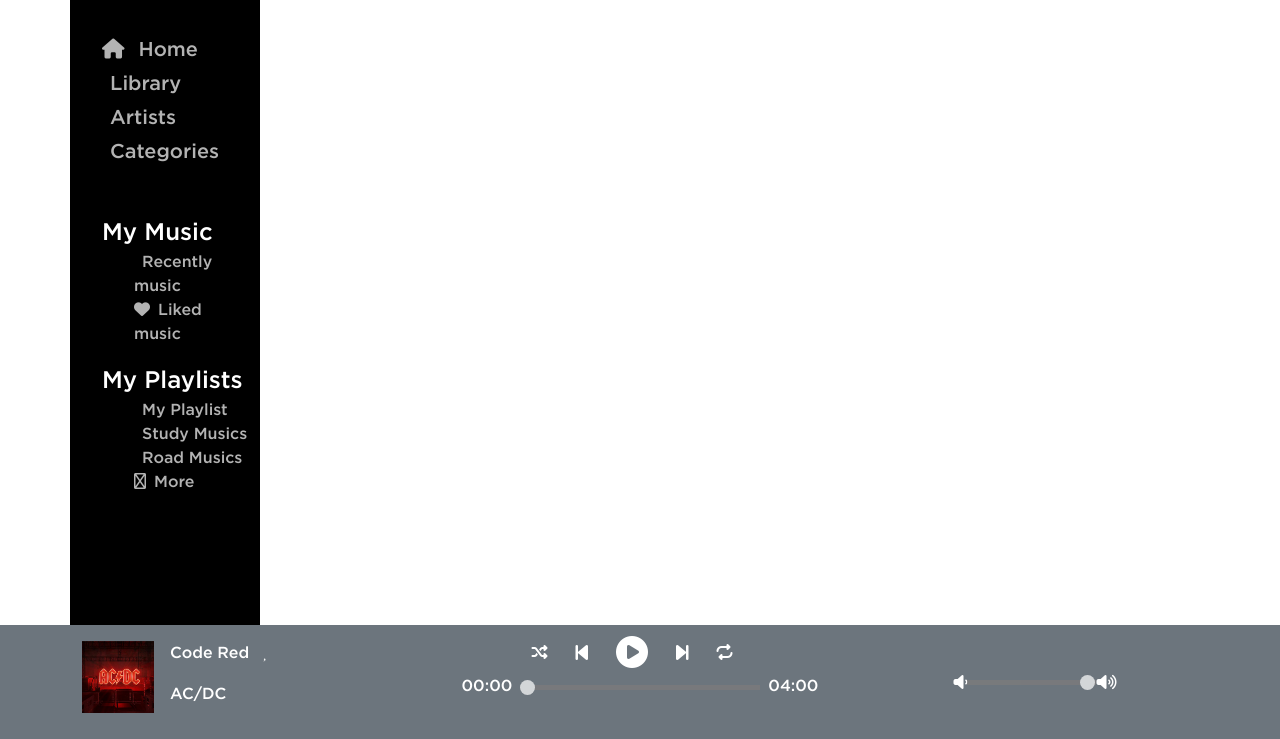
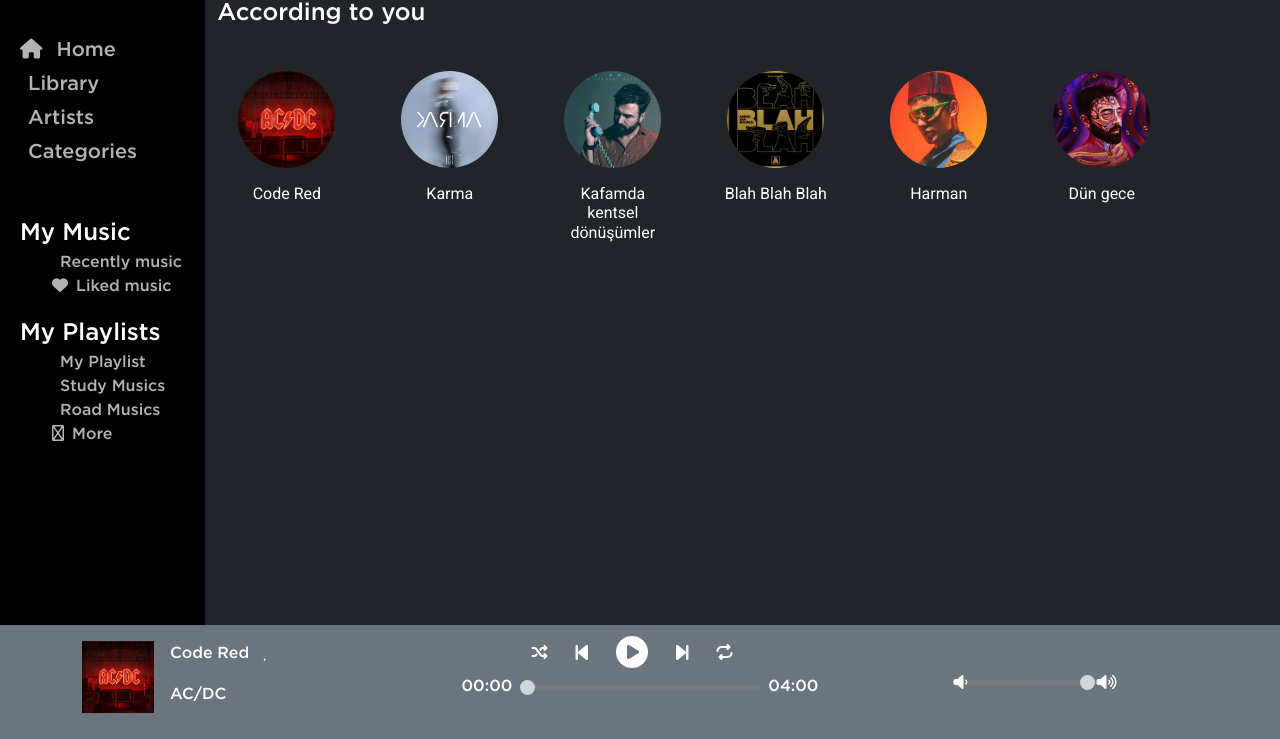
Before and after one commit to tarlan-code/MusicPlayer, a plain HTML site: page Page/categorymusic.html in a window 1280 px wide. Shown: the part 61-800 px from the top of the page. Drawn offline with nearby package versions, Linux system fonts and the light colour scheme.

Commit message:
added top section

```diff
--- a/Page/categorymusic.html
+++ b/Page/categorymusic.html
@@ -1,43 +1,158 @@
+<!DOCTYPE html>
+<html lang="en">
+  <head>
+    <meta charset="utf-8" />
+    <meta name="viewport" content="width=device-width, initial-scale=1" />
+    <title>Bootstrap demo</title>
+    <link rel="preconnect" href="https://fonts.googleapis.com" />
+    <link rel="preconnect" href="https://fonts.gstatic.com" crossorigin />
+    <link
+      href="https://fonts.googleapis.com/css2?family=Righteous&display=swap"
+      rel="stylesheet"
+    />
+    <link
+      href="https://fonts.googleapis.com/css2?family=Roboto:ital,wght@0,100;0,300;0,400;0,500;0,700;0,900;1,400&display=swap"
+      rel="stylesheet"
+    />
 
-<!doctype html>
-<html lang="en">
-
-<head>
-    <meta charset="utf-8">
-    <meta name="viewport" content="width=device-width, initial-scale=1">
-    <title>Bootstrap demo</title>
-    <link rel="stylesheet" href="https://site-assets.fontawesome.com/releases/v6.2.1/css/all.css">
-    <link href="https://cdn.jsdelivr.net/npm/bootstrap@5.2.3/dist/css/bootstrap.min.css" rel="stylesheet"
-        integrity="sha384-rbsA2VBKQhggwzxH7pPCaAqO46MgnOM80zW1RWuH61DGLwZJEdK2Kadq2F9CUG65" crossorigin="anonymous">
-    <link rel="stylesheet" href="/Assets/css/home.css">
+    <link
+      rel="stylesheet"
+      href="https://site-assets.fontawesome.com/releases/v6.2.1/css/all.css"
+    />
+    <link
+      href="https://cdn.jsdelivr.net/npm/bootstrap@5.2.3/dist/css/bootstrap.min.css"
+      rel="stylesheet"
+      integrity="sha384-rbsA2VBKQhggwzxH7pPCaAqO46MgnOM80zW1RWuH61DGLwZJEdK2Kadq2F9CUG65"
+      crossorigin="anonymous"
+    />
+    <link rel="stylesheet" href="/Assets/css/home.css" />
     <script src="https://ajax.googleapis.com/ajax/libs/jquery/3.5.1/jquery.min.js"></script>
   </head>
 
-<body>
+  <body class="bg-dark">
+    <div class="main-container">
+      <div class="row">
+        <div id="menu-bar"></div>
+        <div class="col-9 bg-dark">
+          <h1 class="text-white">Categories</h1>
+          <p class="text-white fs-4">According to you</p>
 
-        <div class="container main-container">
-            <div class="row">
-                <div id="menu-bar">
-
+          <div class="recent-music mt-3">
+            <div class="row row-cols-1 row-cols-md-6 g-4 mt-2">
+              <div class="col">
+                <a href="">
+                  <div
+                    class="card bg-transparent d-flex flex-column justify-content-center align-items-center h-100 border-0"
+                  >
+                    <img
+                      src="../Assets/img/nowplaymusic.jpg"
+                      class="card-img-top rounded-circle"
+                      alt="..."
+                    />
+                    <div class="card-body text-center">
+                      <h5 class="card-title text-white">Code Red</h5>
                     </div>
-                <div class="col-9">
-                    <h1>Bootstrap demo</h1>
+                  </div>
+                </a>
+              </div>
+              <div class="col">
+                <a href="">
+                  <div
+                    class="card bg-transparent d-flex flex-column justify-content-center align-items-center h-100 border-0"
+                  >
+                    <img
+                      src="../Assets/img/m-1.jpeg"
+                      class="card-img-top rounded-circle"
+                      alt="..."
+                    />
+                    <div class="card-body text-center">
+                      <h5 class="card-title text-white">Karma</h5>
+                    </div>
+                  </div>
+                </a>
+              </div>
+              <div class="col">
+                <a href="">
+                  <div
+                    class="card bg-transparent d-flex flex-column justify-content-center align-items-center h-100 border-0"
+                  >
+                    <img
+                      src="../Assets/img/m-2.jpeg"
+                      class="card-img-top rounded-circle"
+                      alt="..."
+                    />
+                    <div class="card-body text-center">
+                      <h5 class="card-title text-white">
+                        Kafamda kentsel dönüşümler
+                      </h5>
+                    </div>
+                  </div>
+                </a>
+              </div>
+              <div class="col">
+                <a href="">
+                  <div
+                    class="card bg-transparent d-flex flex-column justify-content-center align-items-center h-100 border-0"
+                  >
+                    <img
+                      src="../Assets/img/m-3.jpg"
+                      class="card-img-top rounded-circle"
+                      alt="..."
+                    />
+                    <div class="card-body text-center">
+                      <h5 class="card-title text-white">Blah Blah Blah</h5>
+                    </div>
+                  </div>
+                </a>
+              </div>
+              <div class="col">
+                <a href="">
+                  <div
+                    class="card bg-transparent d-flex flex-column justify-content-center align-items-center h-100 border-0"
+                  >
+                    <img
+                      src="../Assets/img/m-4.jpeg"
+                      class="card-img-top rounded-circle"
+                      alt="..."
+                    />
+                    <div class="card-body text-center">
+                      <h5 class="card-title text-white">Harman</h5>
+                    </div>
+                  </div>
+                </a>
+              </div>
+              <div class="col">
+                <a href="">
+                  <div
+                    class="card bg-transparent d-flex flex-column justify-content-center align-items-center h-100 border-0"
+                  >
+                    <img
+                      src="../Assets/img/m-5.jpeg"
+                      class="card-img-top rounded-circle"
+                      alt="..."
+                    />
+                    <div class="card-body text-center">
+                      <h5 class="card-title text-white">Dün gece</h5>
+                    </div>
+                  </div>
+                </a>
+              </div>
+            </div>
+            <p></p>
+          </div>
         </div>
       </div>
     </div>
 
-        <div id="music-player">
-
-        </div>
-
-
+    <div id="music-player"></div>
   </body>
 
-    <script src="https://cdn.jsdelivr.net/npm/bootstrap@5.2.3/dist/js/bootstrap.bundle.min.js"
+  <script
+    src="https://cdn.jsdelivr.net/npm/bootstrap@5.2.3/dist/js/bootstrap.bundle.min.js"
     integrity="sha384-kenU1KFdBIe4zVF0s0G1M5b4hcpxyD9F7jL+jjXkk+Q2h455rYXK/7HAuoJl+0I4"
-        crossorigin="anonymous"></script>
+    crossorigin="anonymous"
+  ></script>
 
   <script src="/Assets/js/menubar.js"></script>
   <script src="/Assets/js/musicplayer.js"></script>
-
 </html>
```
Lines whose indentation alone changed are shown as unchanged.
